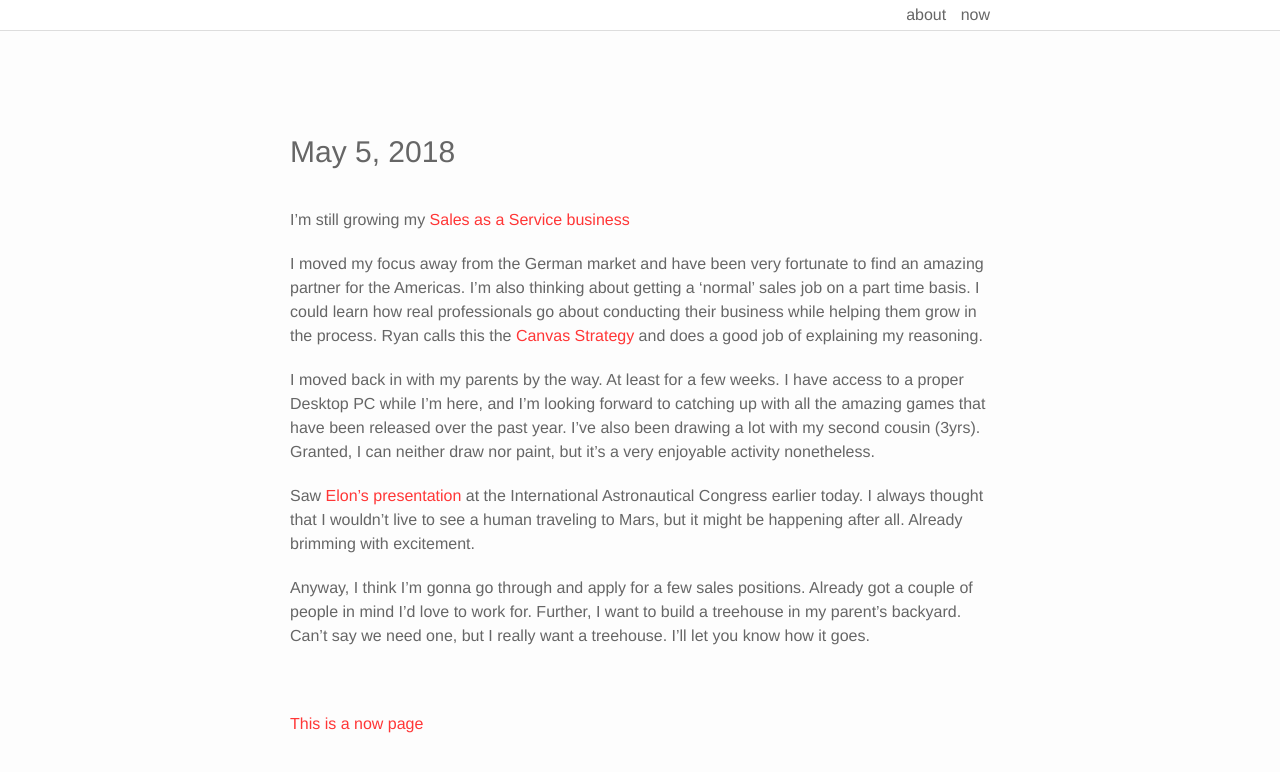
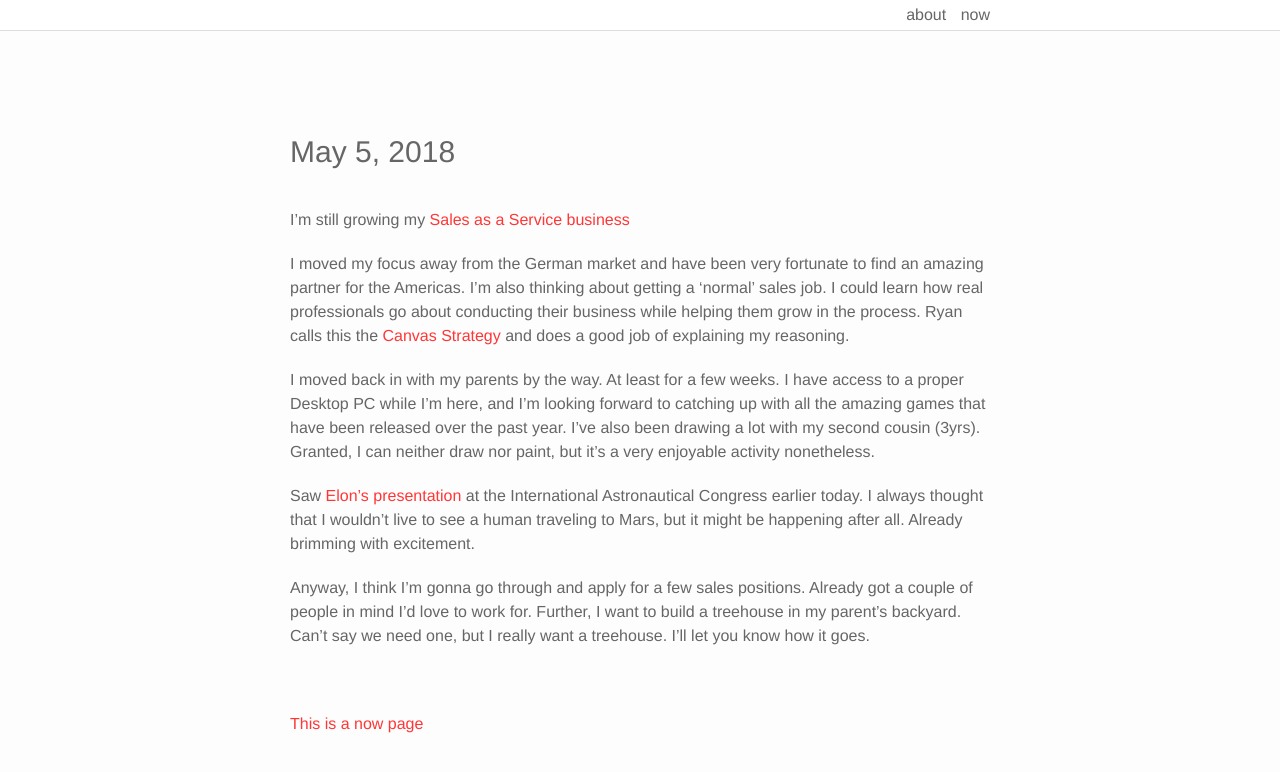
Before and after one commit to sz7331/sz7331.github.io, a Jekyll site: the page built from now.md, in a window 1280 px wide. Shown: the top 772 px of the page. Built offline with Jekyll 4.4.1, drawn with Linux system fonts in a browser that asks for light colours; nearby versions of some CDN libraries.

Commit message:
Spelling

```diff
--- a/now.md
+++ b/now.md
@@ -10,7 +10,7 @@ description:
 
 I'm still growing my [Sales as a Service business](https://www.thefastlaneforum.com/community/threads/sales-as-a-service.77665/)
 
-I moved my focus away from the German market and have been very fortunate to find an amazing partner for the Americas. I'm also thinking about getting a 'normal' sales job on a part time basis. I could learn how real professionals go about conducting their business while helping them grow in the process. Ryan calls this the [Canvas Strategy](https://ryanholiday.net/the-canvas-strategy) and does a good job of explaining my reasoning.
+I moved my focus away from the German market and have been very fortunate to find an amazing partner for the Americas. I'm also thinking about getting a 'normal' sales job. I could learn how real professionals go about conducting their business while helping them grow in the process. Ryan calls this the [Canvas Strategy](https://ryanholiday.net/the-canvas-strategy) and does a good job of explaining my reasoning.
 
 I moved back in with my parents by the way. At least for a few weeks. I have access to a proper Desktop PC while I'm here, and I'm looking forward to catching up with all the amazing games that have been released over the past year. I've also been drawing a lot with my second cousin (3yrs). Granted, I can neither draw nor paint, but it's a very enjoyable activity nonetheless.
 
```
